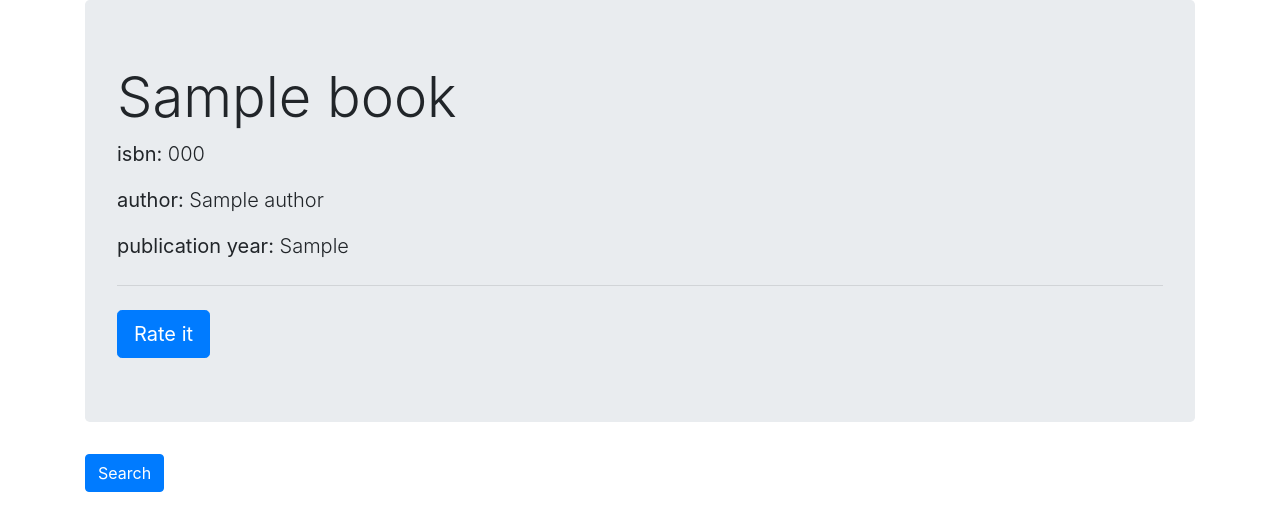
After one commit to vsoaresbruno/app-search-book, a Flask app: page /book/1 in a window 1280 px wide. The commit adds this page. Shown: the top 531 px of the page. Run offline with Flask 2, Linux system fonts and the light colour scheme; the visitor is signed in with stand-in values (Sample User, id 1); tables that the repository leaves empty hold one stand-in row (values such as "Sample post"); some libraries are stand-ins or nearby versions.

Commit message:
feat(Book Page): created book details and check if user is logged on index page

```diff
--- a/application.py
+++ b/application.py
@@ -1,7 +1,7 @@
 import os, requests, datetime
 import config
 
-from flask import g, redirect, render_template, request, session, url_for
+from flask import redirect, render_template, request, session, url_for
 from flask_session import Session
 from sqlalchemy import create_engine, or_
 from sqlalchemy.orm import sessionmaker
@@ -20,6 +20,10 @@ def before_request():
 
 @app.route("/")
 def index():
+    session_id = session['logged_in']
+    user_id = User.query.filter_by(id=session_id).first()
+    if user_id is not None:
+        return redirect(url_for('search'))
     return render_template("index.html")
 
 @app.route("/signup", methods=["POST","GET"])
@@ -62,6 +66,12 @@ def login():
 
     return render_template("login.html")
 
+@app.route("/logout", methods=["GET"])
+def logout():
+    session.pop('logged_in', None)
+
+    return redirect(url_for('login'))
+
 @app.route("/search",methods=["POST","GET"])
 def search():
     if request.method == "POST":
@@ -70,15 +80,15 @@ def search():
         books = Book.query.join(Author)\
             .filter(or_(Book.title.ilike(search),Book.isbn.ilike(search),Author.name.ilike(search)))\
             .all()
+        return render_template("search.html", books=books)
 
-    return render_template("search.html", books=books)
+    return render_template("search.html")
 
-@app.route("/logout", methods=["GET"])
-def logout():
-    session.pop('logged_in', None)
-
-    return redirect(url_for('login'))
-
+@app.route("/book/<int:book_id>", methods=["POST","GET"])
+def book(book_id):
+    query = Book.query.filter(Book.id == book_id).first()
+    print(query)
+    return render_template("book_detail.html", book=query)
 
 @app.route("/reviews")
 def reviews():
--- /dev/null
+++ b/templates/book_detail.html
@@ -0,0 +1,16 @@
+{% extends "base.html" %}
+
+{% block body %}
+  <div class="jumbotron">
+    <h1 class="display-4">{{book.title}}</h1>
+    <p class="lead"><strong>isbn: </strong>{{book.isbn}}</p>
+    <p class="lead"><strong>author: </strong>{{book.authors.name}}</p>
+    <p class="lead"><strong>publication year: </strong>{{book.year}}</p>
+    <hr class="my-4">
+    <a class="btn btn-primary btn-lg" href="#" role="button">Rate it</a>
+  </div>
+
+  <div class="form-group">
+    <a class="btn btn-primary" href="{{ url_for('search') }}">Search</a>
+  </div>
+{% endblock %}
```
Also changed, not shown: templates/search.html (+1 -7 lines).
